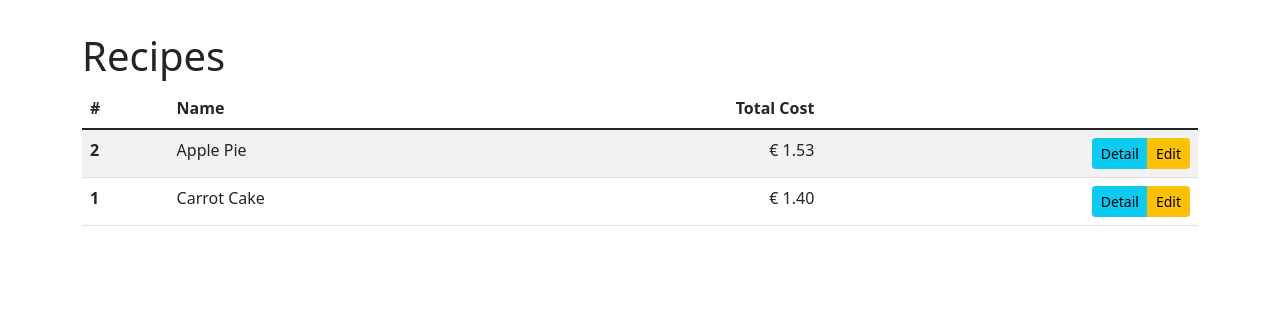
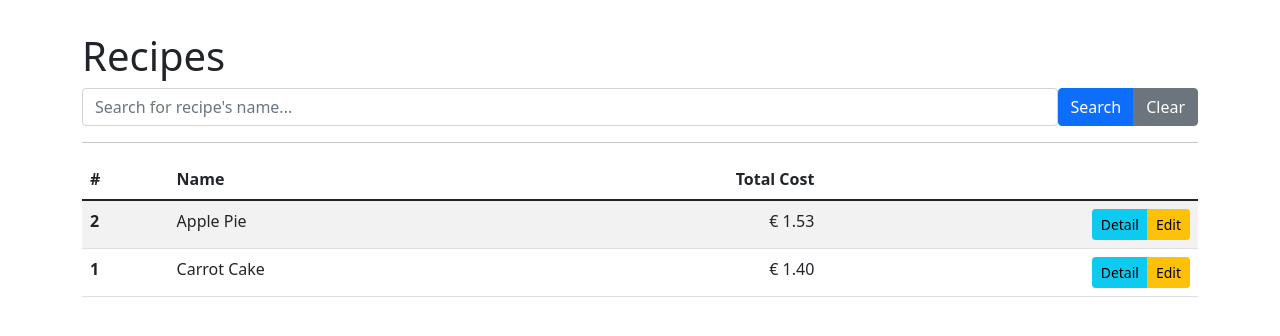
Before and after one commit to rahenrique/rah.recipemanager.test, a Django app: page /recipes/ in a window 1280 px wide. Shown: the part 120-456 px from the top of the page. Run offline with Django 4.2, Linux system fonts and the light colour scheme; data comes from the database, SQL or seed files in the repository; some libraries are stand-ins or nearby versions.

Commit message:
feat: Search recipes by name

```diff
--- a/recipe_manager/ingredients/views.py
+++ b/recipe_manager/ingredients/views.py
@@ -11,7 +11,7 @@ class IndexView(generic.ListView):
     context_object_name = 'all_ingredients'
 
     def get_queryset(self):
-        """Return all ingredients, optionally filtered by name or """
+        """Return all ingredients, optionally filtered by name or article_number"""
         query = self.request.GET.get('q')
         if query:
             # return Ingredient.objects.filter(name__icontains=query).order_by('name')
--- a/recipe_manager/recipes/templates/recipes/index.html
+++ b/recipe_manager/recipes/templates/recipes/index.html
@@ -11,6 +11,15 @@
 
 {% block content %}
 <h1>Recipes</h1>
+<form class="d-flex">
+    <input type="search" class="form-control" name="q" placeholder="Search for recipe's name..."
+        aria-label="Search" value="{{ request.GET.q }}">
+    <div class="btn-group" role="group" aria-label="Search controls">
+        <input type="submit" class="btn btn-primary" value="Search">
+        <a href="{% url 'recipes:index' %}" role="button" class="btn btn-secondary">Clear</a>
+    </div>
+</form>
+<hr>
 {% if newest_recipes %}
 <table class="table table-striped table-hover">
     <thead>
--- a/recipe_manager/recipes/views.py
+++ b/recipe_manager/recipes/views.py
@@ -10,8 +10,12 @@ class IndexView(generic.ListView):
     context_object_name = 'newest_recipes'
 
     def get_queryset(self):
-        """Return the newest recipes."""
-        return Recipe.objects.order_by('-id')[:25]
+        """Return all recipes, optionally filtered by name"""
+        query = self.request.GET.get('q')
+        if query:
+            return Recipe.objects.filter(name__icontains=query).order_by('name')
+        else:
+            return Recipe.objects.all().order_by('name')
 
 
 class DetailView(generic.DetailView):
```
